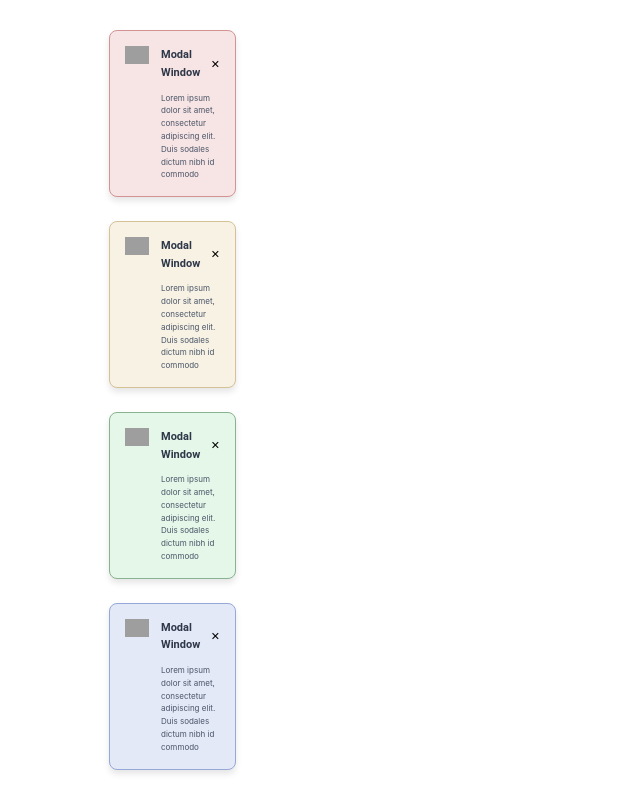
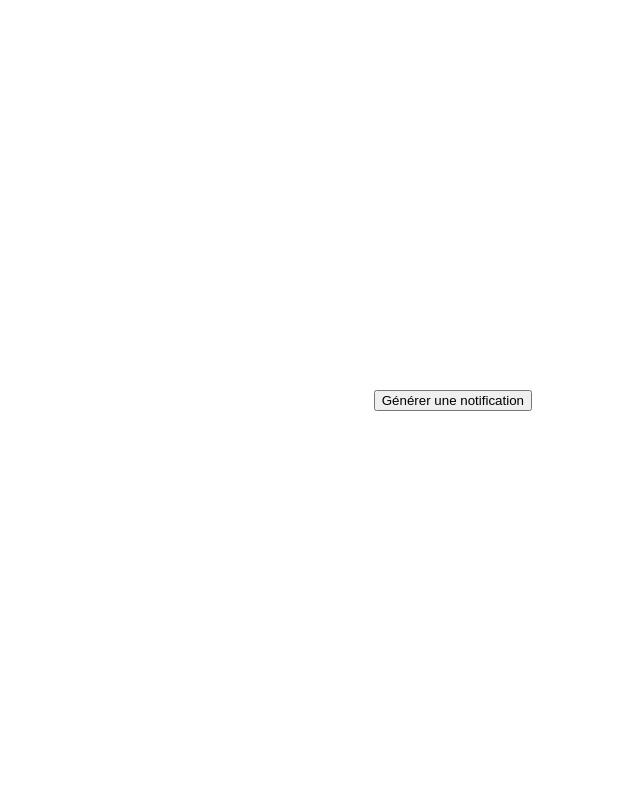
Before and after one commit to Lowneska/test-technique-Homeys, a Vue app in the folder homeys-test-front-master/: page / in a window 1280 px wide. Shown: the whole page, without its empty margins (108-748 px from the left). Built offline with nearby package versions, Linux system fonts and the light colour scheme; grey boxes are pictures that could not be loaded.

Commit message:
✨ Etape 04 : Ajout d'un buton au milieu de l'écran et organisation des notifications sous forme de liste en bas à droite

```diff
--- a/homeys-test-front-master/src/App.vue
+++ b/homeys-test-front-master/src/App.vue
@@ -1,34 +1,49 @@
 <script setup>
 import BaseNotification from './components/BaseNotification.vue';
+import { ref } from 'vue';
+//Liste de Notifications
+const notificationsList = ref([]);
+
+//Types de notifications
+const types = ['danger', 'warning', 'success', 'info'];
+
+/*
+  addNotification(BaseNotification) :
+  Ajoute une notification à la liste des notifications
+*/
+const addNotification = (newNotification) => {
+  notificationsList.value.push(newNotification);
+}
+
+/*
+  randomNotfif() :
+  Crée une notification aléatoire et l'ajoute à la liste ds notifications.
+  Le titre et le message sont génériques.
+*/
+const randomNotif = () => {
+  addNotification({
+    title : 'Modal Window',
+    message : 'Lorem ipsum dolor sit amet, consectetur adipiscing elit. Duis sodales dictum nibh id commodo',
+    type : types[Math.floor(Math.random() * types.length)]
+  })
+}
 
 </script>
 
 <template>
   <!-- Affichage d'une notification au choix : j'ai choisis la notification d'information -->
-  <!-- Pour cette deuxième étape je n'utilise pas encore de boucle ni de liste -->
-  <main>
-    <BaseNotification
-    :title="'Modal Window'"
-    :message="'Lorem ipsum dolor sit amet, consectetur adipiscing elit. Duis sodales dictum nibh id commodo'"
-    :type="'danger'"
-    ></BaseNotification>
-    <br/>
-    <BaseNotification
-    :title="'Modal Window'"
-    :message="'Lorem ipsum dolor sit amet, consectetur adipiscing elit. Duis sodales dictum nibh id commodo'"
-    :type="'warning'"
-    ></BaseNotification>
-    <br/>
-    <BaseNotification
-    :title="'Modal Window'"
-    :message="'Lorem ipsum dolor sit amet, consectetur adipiscing elit. Duis sodales dictum nibh id commodo'"
-    :type="'success'"
-    ></BaseNotification>
-    <br/>
-    <BaseNotification
-    :title="'Modal Window'"
-    :message="'Lorem ipsum dolor sit amet, consectetur adipiscing elit. Duis sodales dictum nibh id commodo'"
-    :type="'info'"
-    ></BaseNotification>
+  <main >
+    <div class="random-notification-button-div">
+      <button  @click="randomNotif()"> Générer une notification</button>
+    </div>
+
+    <div class="notifications-list">
+      <BaseNotification v-for="(notif, index) in notificationsList"
+      :key="index"
+      :title="notif.title"
+      :message="notif.message"
+      :type="notif.type"
+      ></BaseNotification>
+    </div>
   </main>
 </template>
--- a/homeys-test-front-master/src/assets/main.css
+++ b/homeys-test-front-master/src/assets/main.css
@@ -3,7 +3,6 @@
 #app {
   max-width: 1280px;
   margin: 0 auto;
-  padding: 2rem;
   font-weight: normal;
 }
 
--- a/homeys-test-front-master/src/assets/style.css
+++ b/homeys-test-front-master/src/assets/style.css
@@ -1,9 +1,13 @@
+  /**********************************************************/
+ /*                  BaseNotification's CSS                */
+/**********************************************************/
+
 /* notification-content est maintenant une classe générique*/
+/* j'ai enlevé width pour réorganiser ma page avec flex*/
 .notification-content {
   display: flex;
   border-radius: 8px;
   padding: 15px;
-  width: 30%;
   box-shadow: 0 4px 6px rgba(0, 0, 0, 0.1);
   position: relative;
 }
@@ -74,3 +78,24 @@ assez ressemblante */
   display: flex;
   justify-content: space-between;
 }
+
+  /**********************************************************/
+ /*                  Main page CSS                         */
+/**********************************************************/
+
+.random-notification-button-div {
+  display: flex;
+  justify-content: center;
+  align-items: center;
+  height: 100vh;
+}
+
+.notifications-list {
+  display: flex;
+  flex-direction: column-reverse;
+  gap: 10px ;
+  position: fixed;
+  width: 30%;
+  bottom: 10px;
+  left: 10px;
+}
```
